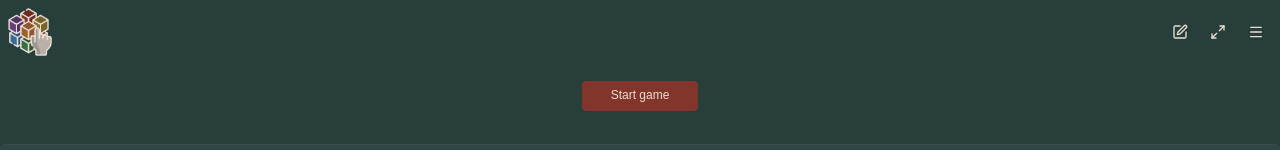
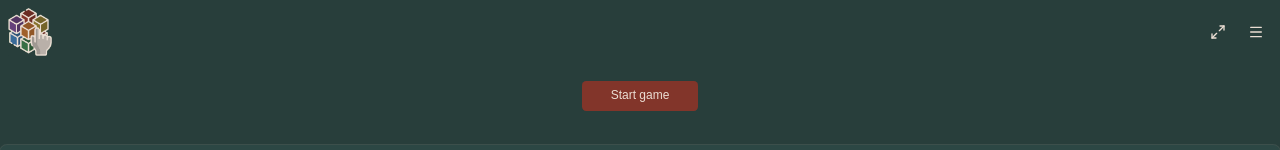
Before and after one commit to eijnewe/match-match, a React (Vite) app: page / in a window 1280 px wide. Shown: the top 150 px of the page. Built offline with nearby package versions, Linux system fonts and the light colour scheme.

Commit message:
Edit Toggle only avail on /game pages; new Icon

```diff
--- a/src/components/header.tsx
+++ b/src/components/header.tsx
@@ -124,7 +124,7 @@ export function Header() {
               )}
 
               <div className="flex items-center gap-1.5">
-                {editBtn}
+                {!isCompactHeader && editBtn}
                 {fullscreenBtn}
                 <CollapsibleTrigger
                   render={
```
Also changed, not shown: src/assets/LightModeIcon.png.
